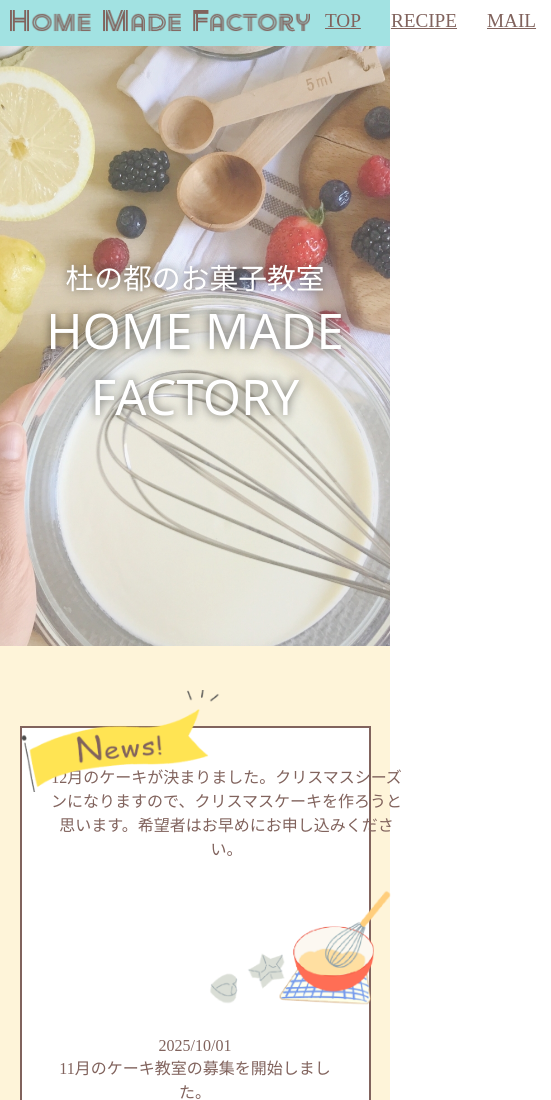
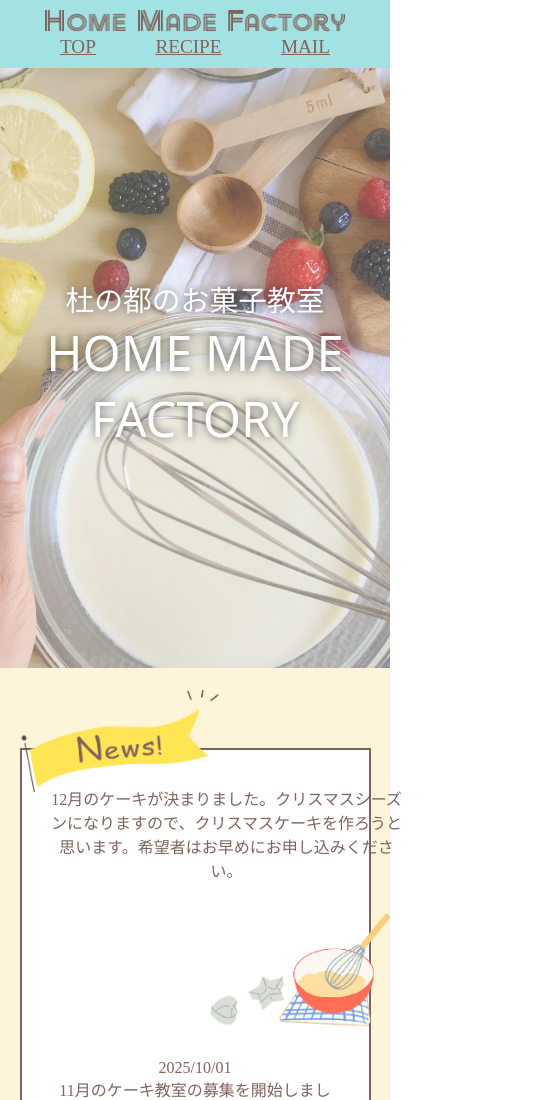
Before and after one commit to ringonokki/homemadefactory, a plain HTML site: page index.html in a window 390 px wide. Shown: the top 1100 px of the page, 551 px wide, since content can reach past the window. Drawn offline with Linux system fonts and the light colour scheme; a web font is replaced by a local one.

Commit message:
Update style.css

```diff
--- a/style.css
+++ b/style.css
@@ -278,6 +278,7 @@ footer p {
 
 /*レスポンシブスマホ*/
 @media(max-width:768px){
+
 /*全体*/
 .contener {
     margin: 20px auto;
@@ -291,6 +292,14 @@ footer p {
 
 section {
     padding: 30px 0;
+}
+
+/*header*/
+nav {
+    display: block;
+    justify-content: center;
+    width: 300px;
+    margin: 0 auto;
 }
 
 /*top*/
```
